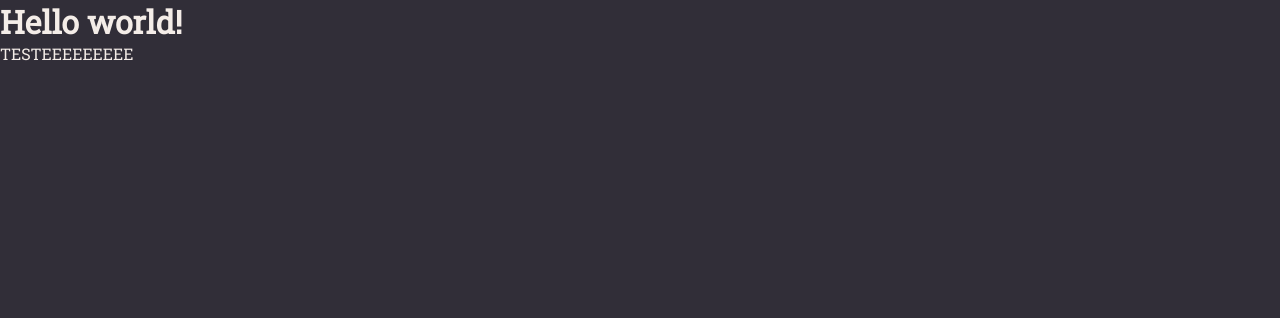
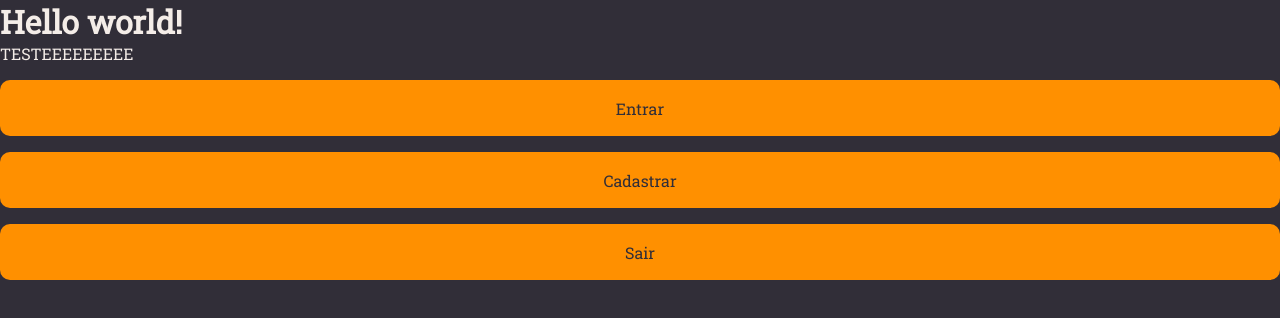
Before and after one commit to luismelle/rocketnotes-class, a React (Vite) app: page / in a window 1280 px wide. Shown: the top 318 px of the page. Built offline with nearby package versions, Linux system fonts and the light colour scheme.

Commit message:
Component and property create (buttons with props)

```diff
--- /dev/null
+++ b/src/components/Button/index.jsx
@@ -0,0 +1,10 @@
+import { Container } from "./styles";
+
+export function Button(props){
+
+    return(
+        <Container type="button">
+            {props.title}
+        </Container>
+    );
+}
--- /dev/null
+++ b/src/components/Button/styles.js
@@ -0,0 +1,18 @@
+import styled from "styled-components";
+
+export const Container = styled.button `
+    width: 100%;
+    background-color: ${({ theme }) => theme.COLORS.ORANGE};
+    color: ${({ theme }) => theme.COLORS.BACKGROUND_800};
+
+    height: 56px;
+    border: 0;
+    padding: 0 16px;
+    margin-top: 16px;
+    border-radius: 10px;
+    font-weight: 500;
+
+    &:disabled{
+        opacity: 0.5;
+    }
+`;
--- a/src/pages/Details/index.jsx
+++ b/src/pages/Details/index.jsx
@@ -1,4 +1,6 @@
 import { Container } from "./style.js"
+
+import { Button } from "../../components/Button/index.jsx"
 
 export function Details() {
 
@@ -6,6 +8,10 @@
     <Container>
       <h1>Hello world!</h1>
       <span>TESTEEEEEEEEE</span>
+
+      <Button title="Entrar" />
+      <Button title="Cadastrar" />
+      <Button title="Sair" />
     </Container>
 
   )
```
